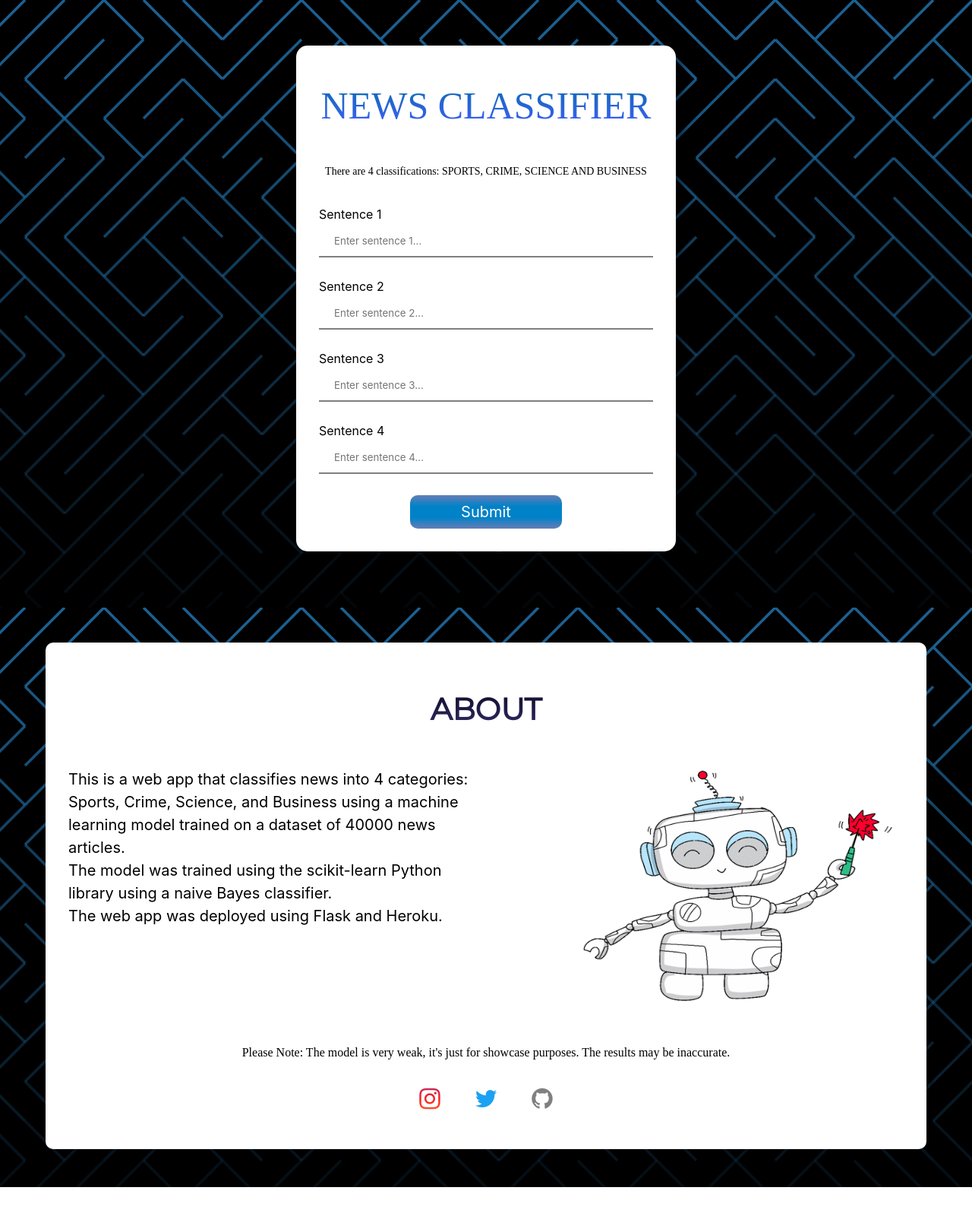
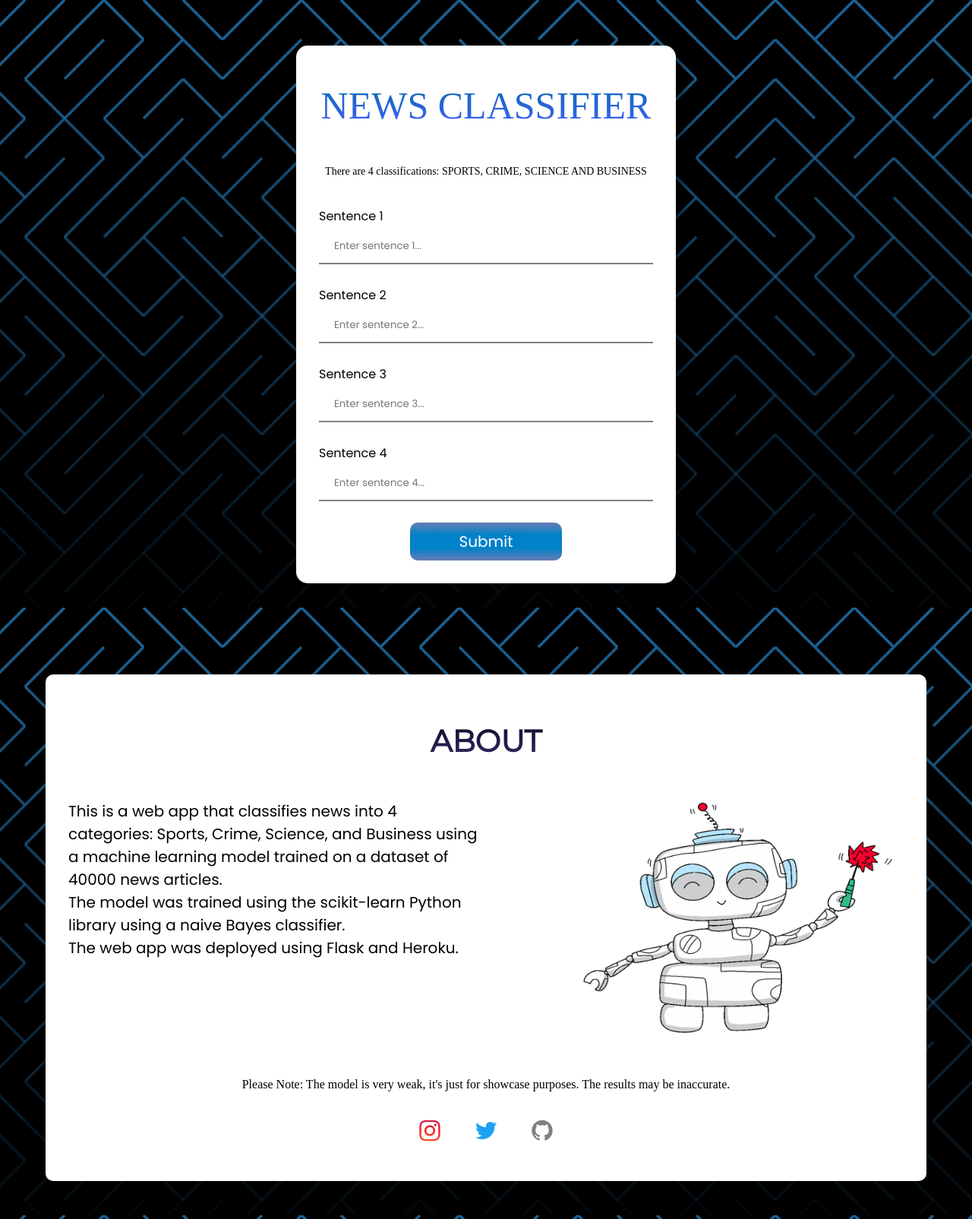
Before and after one commit to ZeleOeO/AI-News-Classifier, a Flask app: page / in a window 1280 px wide. Shown: the whole page at 76% size. Before the commit the page ends 1563 px from the top, so only its background shows below. Run offline with Flask 3, Linux system fonts and the light colour scheme; parts of the project's set-up code (start-up, migrations or seed data) failed here and were passed over; some web fonts are replaced.

Commit message:
Update style.css

```diff
--- a/static/style.css
+++ b/static/style.css
@@ -1,6 +1,6 @@
 @import url('https //fonts.googleapis.com/css3?family=Montserrat:wght@400,500,600,700,800&display=swap');
 @import url('https //fonts.googleapis.com/css3?family=Tilt+Prismt:wght@400,500,600,700,800&display=swap');
-@import url('https //fonts.googleapis.com/css3?family=Inter:wght@400,500,600,700,800&display=swap');
+@import url('https //fonts.googleapis.com/css3?family=Poppins:wght@400,500,600,700,800&display=swap');
 
 
 html{
@@ -46,7 +46,7 @@ form {
 label {
 display: block;
 margin-bottom: 5px;
-font-family: Inter;
+font-family: Poppins;
 }
 
 .green {
@@ -63,7 +63,7 @@ border: none;
 border-bottom: solid gray 2px;
 outline: none;
 background-color: transparent;
-font-family: Inter;
+font-family: Poppins;
 }
 
 input[type=text]:focus {
@@ -75,7 +75,7 @@ button {
   color: white;
   padding: 10px 20px;
   border: none;
-  font-family: Inter;
+  font-family: Poppins;
   border-radius: 10px;
   cursor: pointer;
   font-size: 20px;
@@ -116,7 +116,7 @@ form{
   cursor: default;
 }
 .aboutpar{
-  font-family: Inter;
+  font-family: Poppins;
   font-size: 20px;
   width: 600px;
   text-align: left;
```
